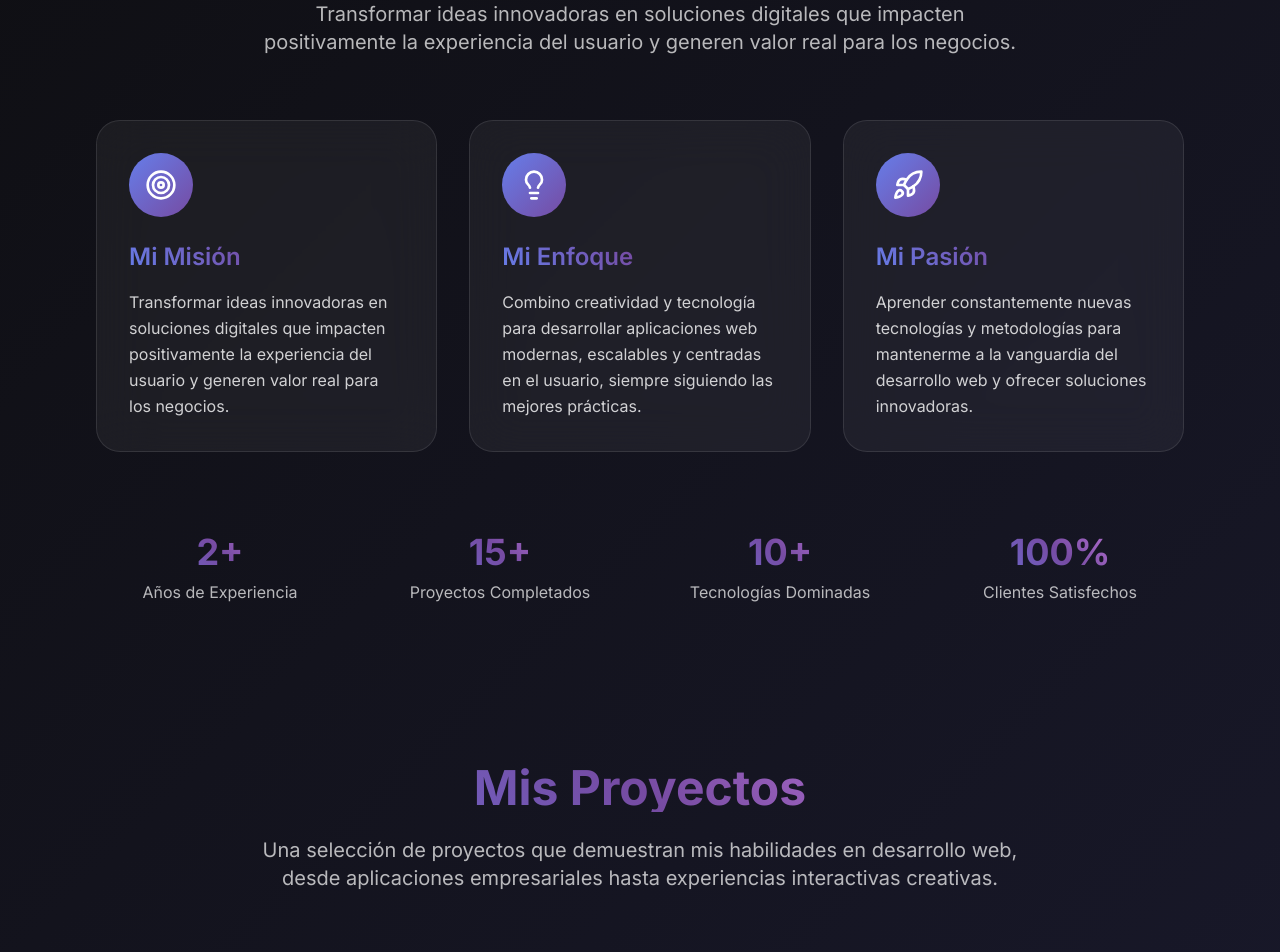
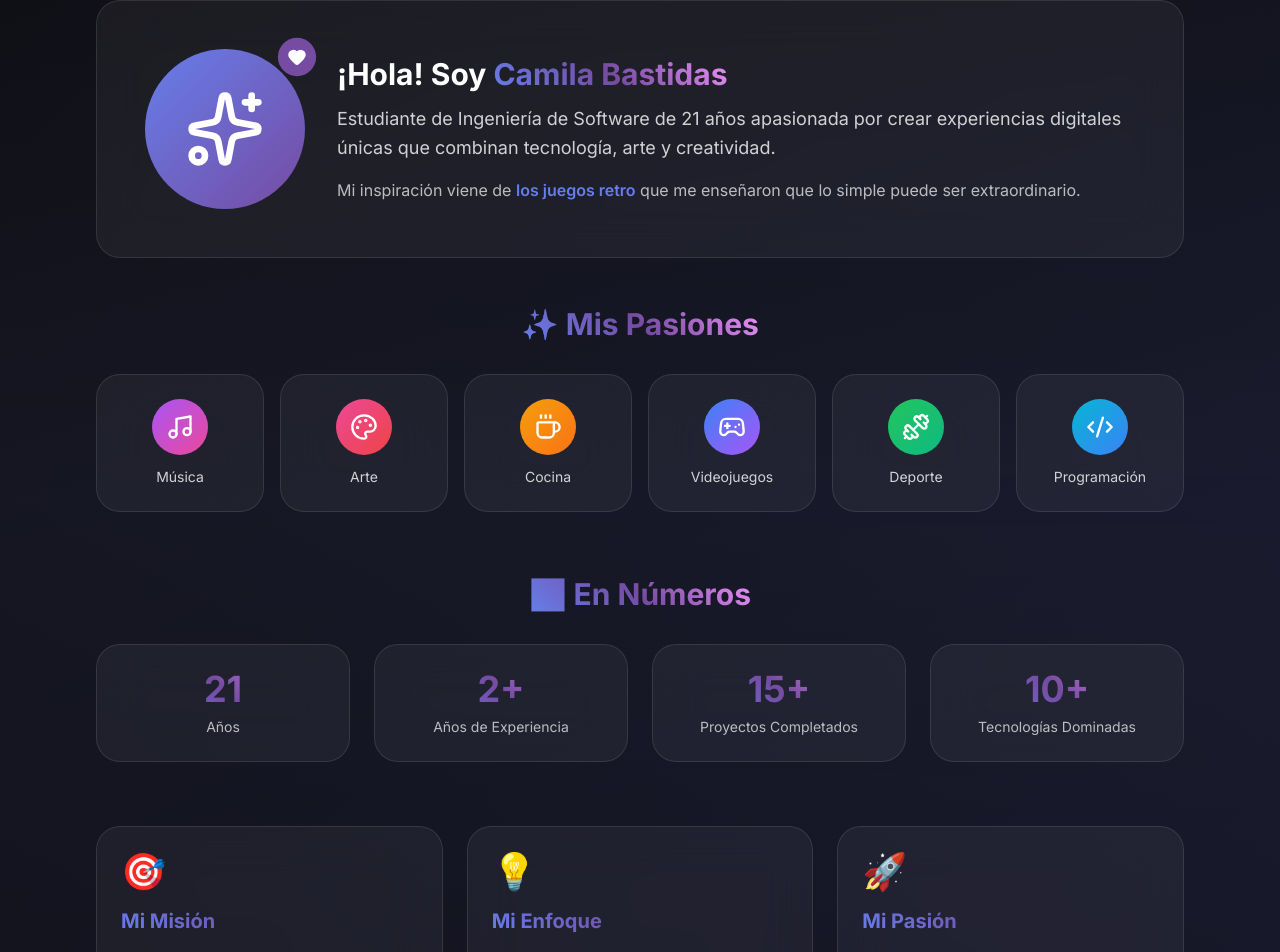
Before and after one commit to ghosstbabby12/ghostbabby-portfolio, a Next.js app: page / in a window 1280 px wide. Shown: the part 944-1896 px from the top of the page. Built offline with nearby package versions, Linux system fonts and the light colour scheme.

Commit message:
improvements in About me

```diff
--- a/src/app/providers.tsx
+++ b/src/app/providers.tsx
@@ -128,17 +128,45 @@ const DICTIONARY = {
       description: "Una selección de proyectos que demuestran mis habilidades en desarrollo web, desde aplicaciones empresariales hasta experiencias interactivas creativas."
     },
     about: {
-      missionTitle: "Mi Misión",
-      missionDesc: "Transformar ideas innovadoras en soluciones digitales que impacten positivamente la experiencia del usuario y generen valor real para los negocios.",
-      approachTitle: "Mi Enfoque",
-      approachDesc: "Combino creatividad y tecnología para desarrollar aplicaciones web modernas, escalables y centradas en el usuario, siempre siguiendo las mejores prácticas.",
-      passionTitle: "Mi Pasión",
-      passionDesc: "Aprender constantemente nuevas tecnologías y metodologías para mantenerme a la vanguardia del desarrollo web y ofrecer soluciones innovadoras.",
+      title: "Sobre Mí",
+      greeting: "¡Hola! Soy",
+      name: "Camila Bastidas",
+      bio: "Estudiante de Ingeniería de Software de 21 años apasionada por crear experiencias digitales únicas que combinan tecnología, arte y creatividad.",
+      inspiration: "Mi inspiración viene de",
+      tetrisGames: "los juegos retro",
+      inspirationEnd: "que me enseñaron que lo simple puede ser extraordinario.",
+
+      interestsTitle: "✨ Mis Pasiones",
+      interests: {
+        music: "Música",
+        art: "Arte",
+        cooking: "Cocina",
+        gaming: "Videojuegos",
+        sports: "Deporte",
+        coding: "Programación"
+      },
+
+      statsTitle: "📊 En Números",
       stats: {
+        age: "Años",
         exp: "Años de Experiencia",
         projects: "Proyectos Completados",
-        tech: "Tecnologías Dominadas",
-        clients: "Clientes Satisfechos",
+        tech: "Tecnologías Dominadas"
+      },
+
+      cards: {
+        mission: {
+          title: "Mi Misión",
+          description: "Transformar ideas creativas en soluciones digitales que inspiren y generen impacto real en la vida de las personas."
+        },
+        approach: {
+          title: "Mi Enfoque",
+          description: "Combino el pensamiento lógico de la ingeniería con la creatividad del arte para crear experiencias web memorables."
+        },
+        passion: {
+          title: "Mi Pasión",
+          description: "Aprender constantemente, experimentar con nuevas tecnologías y crear proyectos que conecten la nostalgia retro con el futuro digital."
+        }
       }
     },
     pacman: {
@@ -200,7 +228,48 @@ const DICTIONARY = {
         title: "Strudel Live Coding",
         description: "Experience generative music and live coding"
       }
-     },
+    },
+    about: {
+      title: "About Me",
+      greeting: "Hi! I'm",
+      name: "Camila Bastidas",
+      bio: "21-year-old Software Engineering student passionate about creating unique digital experiences that blend technology, art, and creativity.",
+      inspiration: "My inspiration comes from",
+      tetrisGames: "retro games",
+      inspirationEnd: "that taught me that simplicity can be extraordinary.",
+
+      interestsTitle: "✨ My Passions",
+      interests: {
+        music: "Music",
+        art: "Art",
+        cooking: "Cooking",
+        gaming: "Gaming",
+        sports: "Sports",
+        coding: "Coding"
+      },
+
+      statsTitle: "📊 By The Numbers",
+      stats: {
+        age: "Years Old",
+        exp: "Years of Experience",
+        projects: "Completed Projects",
+        tech: "Technologies Mastered"
+      },
+
+      cards: {
+        mission: {
+          title: "My Mission",
+          description: "Transform creative ideas into digital solutions that inspire and generate real impact on people's lives."
+        },
+        approach: {
+          title: "My Approach",
+          description: "I combine the logical thinking of engineering with the creativity of art to create memorable web experiences."
+        },
+        passion: {
+          title: "My Passion",
+          description: "Constantly learning, experimenting with new technologies, and creating projects that connect retro nostalgia with the digital future."
+        }
+      },
 
     sections: {
       aboutTitle: "About Me",
@@ -228,19 +297,7 @@ const DICTIONARY = {
     projects: {
       description: "A selection of projects that showcase my web development skills, from enterprise apps to interactive creative experiences."
     },
-    about: {
-      missionTitle: "My Mission",
-      missionDesc: "Turning innovative ideas into digital solutions that positively impact user experience and deliver real business value.",
-      approachTitle: "My Approach",
-      approachDesc: "I combine creativity and technology to build modern, scalable, user-centered web applications following best practices.",
-      passionTitle: "My Passion",
-      passionDesc: "Continuously learning new technologies and methodologies to stay at the forefront of web development and deliver innovative solutions.",
-      stats: {
-        exp: "Years of Experience",
-        projects: "Completed Projects",
-        tech: "Technologies Mastered",
-        clients: "Satisfied Clients",
-      }
+
     },
     pacman: {
       title: "👻 GHOST-MAN",
--- a/src/components/ui/About.tsx
+++ b/src/components/ui/About.tsx
@@ -2,7 +2,7 @@
 
 import { motion, useInView, Variants } from 'framer-motion'
 import { useRef } from 'react'
-import { Target, Lightbulb, Rocket } from 'lucide-react'
+import { Code2, Music, Gamepad2, Coffee, Dumbbell, Palette, Sparkles, Heart } from 'lucide-react'
 import { useI18n } from '../../app/providers'
 
 const About = () => {
@@ -10,25 +10,13 @@ const About = () => {
   const ref = useRef(null)
   const isInView = useInView(ref, { once: true, margin: "-100px" })
 
-  const cards = [
-    {
-      icon: Target,
-      title: t('about.missionTitle'),
-      description: t('about.missionDesc'),
-      gradient: "from-blue-500/20 to-purple-500/20",
-    },
-    {
-      icon: Lightbulb,
-      title: t('about.approachTitle'),
-      description: t('about.approachDesc'),
-      gradient: "from-purple-500/20 to-pink-500/20",
-    },
-    {
-      icon: Rocket,
-      title: t('about.passionTitle'),
-      description: t('about.passionDesc'),
-      gradient: "from-pink-500/20 to-blue-500/20",
-    },
+  const interests = [
+    { icon: Music, label: t('about.interests.music'), gradient: "from-purple-500 to-pink-500" },
+    { icon: Palette, label: t('about.interests.art'), gradient: "from-pink-500 to-red-500" },
+    { icon: Coffee, label: t('about.interests.cooking'), gradient: "from-amber-500 to-orange-500" },
+    { icon: Gamepad2, label: t('about.interests.gaming'), gradient: "from-blue-500 to-purple-500" },
+    { icon: Dumbbell, label: t('about.interests.sports'), gradient: "from-green-500 to-emerald-500" },
+    { icon: Code2, label: t('about.interests.coding'), gradient: "from-cyan-500 to-blue-500" },
   ]
 
   const containerVariants: Variants = {
@@ -36,19 +24,19 @@ const About = () => {
     visible: {
       opacity: 1,
       transition: {
-        staggerChildren: 0.2,
+        staggerChildren: 0.15,
       },
     },
   }
 
   const itemVariants: Variants = {
-    hidden: { opacity: 0, y: 50 },
+    hidden: { opacity: 0, y: 30 },
     visible: {
       opacity: 1,
       y: 0,
       transition: {
         duration: 0.6,
-        ease: "easeOut", // válido en Framer Motion
+        ease: "easeOut",
       },
     },
   }
@@ -56,76 +44,107 @@ const About = () => {
   return (
     <section
       id="about"
-      className="min-h-screen flex items-center justify-center py-20"
+      className="min-h-screen flex items-center justify-center py-20 relative overflow-hidden"
       ref={ref}
     >
-      <div className="max-w-6xl mx-auto px-4 sm:px-6 lg:px-8">
+      {/* Fondo decorativo */}
+      <div className="absolute inset-0 bg-gradient-to-b from-transparent via-ghost-purple/5 to-transparent"></div>
+
+      <div className="max-w-6xl mx-auto px-4 sm:px-6 lg:px-8 relative z-10">
         <motion.div
           variants={containerVariants}
           initial="hidden"
           animate={isInView ? "visible" : "hidden"}
         >
+          {/* Título de la sección */}
           <motion.h2
             className="text-4xl md:text-5xl font-bold text-center mb-4"
             variants={itemVariants}
           >
-            <span className="text-gradient">{t('sections.aboutTitle')}</span>
+            <span className="text-gradient">{t('about.title')}</span>
           </motion.h2>
 
-          <motion.p
-            className="text-xl text-white/70 text-center mb-16 max-w-3xl mx-auto"
+          {/* Introducción personal */}
+          <motion.div
             variants={itemVariants}
+            className="glass-effect rounded-3xl p-8 md:p-12 mb-12"
           >
-            {t('about.missionDesc')}
-          </motion.p>
+            <div className="flex flex-col md:flex-row items-center gap-8">
+              {/* Avatar o decoración */}
+              <motion.div
+                className="relative"
+                whileHover={{ scale: 1.05, rotate: 5 }}
+                transition={{ type: "spring", stiffness: 300 }}
+              >
+                <div className="w-32 h-32 md:w-40 md:h-40 rounded-full bg-gradient-to-br from-ghost-purple to-ghost-pink flex items-center justify-center">
+                  <Sparkles className="w-16 h-16 md:w-20 md:h-20 text-white" />
+                </div>
+                <motion.div
+                  className="absolute -top-2 -right-2 w-8 h-8 bg-ghost-pink rounded-full flex items-center justify-center"
+                  animate={{ scale: [1, 1.2, 1] }}
+                  transition={{ duration: 2, repeat: Infinity }}
+                >
+                  <Heart className="w-4 h-4 text-white" fill="currentColor" />
+                </motion.div>
+              </motion.div>
 
-          <motion.div className="grid md:grid-cols-3 gap-8">
-            {cards.map((card, index) => (
+              {/* Texto sobre ti */}
+              <div className="flex-1 text-center md:text-left">
+                <h3 className="text-2xl md:text-3xl font-bold text-white mb-3">
+                  {t('about.greeting')} <span className="text-gradient">{t('about.name')}</span>
+                </h3>
+                <p className="text-lg text-white/80 leading-relaxed mb-4">
+                  {t('about.bio')}
+                </p>
+                <p className="text-white/70">
+                  {t('about.inspiration')} <span className="text-ghost-purple font-semibold">{t('about.tetrisGames')}</span> {t('about.inspirationEnd')}
+                </p>
+              </div>
+            </div>
+          </motion.div>
+
+          {/* Mis intereses */}
+          <motion.div variants={itemVariants} className="mb-16">
+            <h3 className="text-2xl md:text-3xl font-bold text-center mb-8">
+              <span className="text-gradient">{t('about.interestsTitle')}</span>
+            </h3>
+
+            <div className="grid grid-cols-2 md:grid-cols-3 lg:grid-cols-6 gap-4">
+              {interests.map((interest, index) => (
                 <motion.div
                   key={index}
                   variants={itemVariants}
-                whileHover={{
-                  y: -10,
-                  transition: { duration: 0.2 },
-                }}
-                className="relative group"
+                  whileHover={{ y: -10, scale: 1.05 }}
+                  className="glass-effect rounded-2xl p-6 flex flex-col items-center gap-3 cursor-pointer group"
                 >
-                <div
-                  className={`absolute inset-0 bg-gradient-to-br ${card.gradient} rounded-2xl blur-xl opacity-0 group-hover:opacity-100 transition-opacity duration-500`}
-                ></div>
+                  <div className={`w-14 h-14 rounded-full bg-gradient-to-br ${interest.gradient} flex items-center justify-center group-hover:shadow-lg group-hover:shadow-${interest.gradient.split(' ')[1]}/50 transition-all duration-300`}>
+                    <interest.icon className="w-7 h-7 text-white" />
+                  </div>
+                  <span className="text-sm text-white/80 group-hover:text-white transition-colors text-center">
+                    {interest.label}
+                  </span>
+                </motion.div>
+              ))}
+            </div>
+          </motion.div>
 
-                <div className="relative glass-effect rounded-2xl p-8 h-full card-hover">
-                  <div className="flex items-center justify-center w-16 h-16 rounded-full bg-gradient-to-br from-ghost-purple to-ghost-pink mb-6 group-hover:scale-110 transition-transform duration-300">
-                    <card.icon className="w-8 h-8 text-white" />
-                  </div>
-
-                  <h3 className="text-2xl font-semibold text-gradient mb-4">
-                    {card.title}
+          {/* Estadísticas */}
+          <motion.div variants={itemVariants}>
+            <h3 className="text-2xl md:text-3xl font-bold text-center mb-8">
+              <span className="text-gradient">{t('about.statsTitle')}</span>
             </h3>
 
-                  <p className="text-white/80 leading-relaxed">
-                    {card.description}
-                  </p>
-                </div>
-              </motion.div>
-            ))}
-          </motion.div>
-
-          <motion.div className="grid grid-cols-2 md:grid-cols-4 gap-8 mt-20">
+            <div className="grid grid-cols-2 md:grid-cols-4 gap-6">
               {[
+                { number: "21", label: t('about.stats.age') },
                 { number: "2+", label: t('about.stats.exp') },
                 { number: "15+", label: t('about.stats.projects') },
                 { number: "10+", label: t('about.stats.tech') },
-              { number: "100%", label: t('about.stats.clients') },
               ].map((stat, index) => (
                 <motion.div
                   key={index}
-                variants={itemVariants}
-                className="text-center group cursor-pointer"
+                  className="glass-effect rounded-2xl p-6 text-center group cursor-pointer card-hover"
                   whileHover={{ scale: 1.05 }}
-              >
-                <motion.div
-                  className="text-3xl md:text-4xl font-bold text-gradient mb-2"
                   initial={{ opacity: 0, scale: 0 }}
                   animate={
                     isInView
@@ -139,11 +158,49 @@ const About = () => {
                     stiffness: 100,
                   }}
                 >
+                  <div className="text-3xl md:text-4xl font-bold text-gradient mb-2">
                     {stat.number}
-                </motion.div>
-                <div className="text-white/70 group-hover:text-white transition-colors duration-300">
+                  </div>
+                  <div className="text-sm text-white/70 group-hover:text-white transition-colors duration-300">
                     {stat.label}
                   </div>
+                </motion.div>
+              ))}
+            </div>
+          </motion.div>
+
+          {/* Misión y valores */}
+          <motion.div variants={itemVariants} className="mt-16 grid md:grid-cols-3 gap-6">
+            {[
+              {
+                title: t('about.cards.mission.title'),
+                description: t('about.cards.mission.description'),
+                emoji: "🎯"
+              },
+              {
+                title: t('about.cards.approach.title'),
+                description: t('about.cards.approach.description'),
+                emoji: "💡"
+              },
+              {
+                title: t('about.cards.passion.title'),
+                description: t('about.cards.passion.description'),
+                emoji: "🚀"
+              },
+            ].map((card, index) => (
+              <motion.div
+                key={index}
+                variants={itemVariants}
+                whileHover={{ y: -5 }}
+                className="glass-effect rounded-2xl p-6 card-hover"
+              >
+                <div className="text-4xl mb-4">{card.emoji}</div>
+                <h4 className="text-xl font-bold text-gradient mb-3">
+                  {card.title}
+                </h4>
+                <p className="text-white/70 text-sm leading-relaxed">
+                  {card.description}
+                </p>
               </motion.div>
             ))}
           </motion.div>
```
Lines whose indentation alone changed are shown as unchanged.
